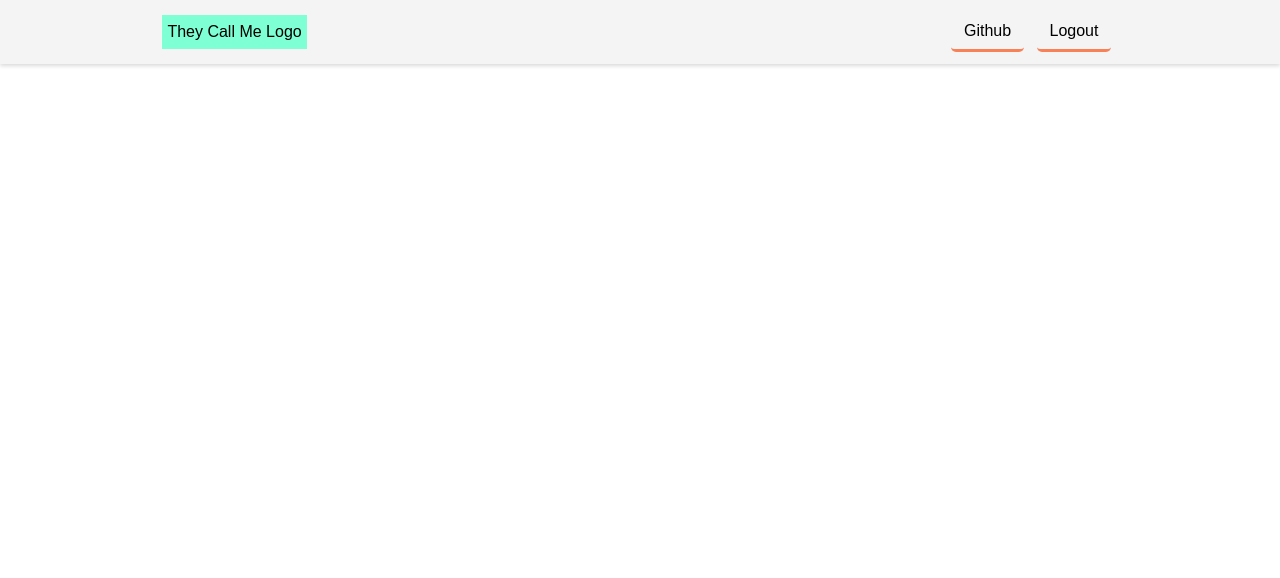
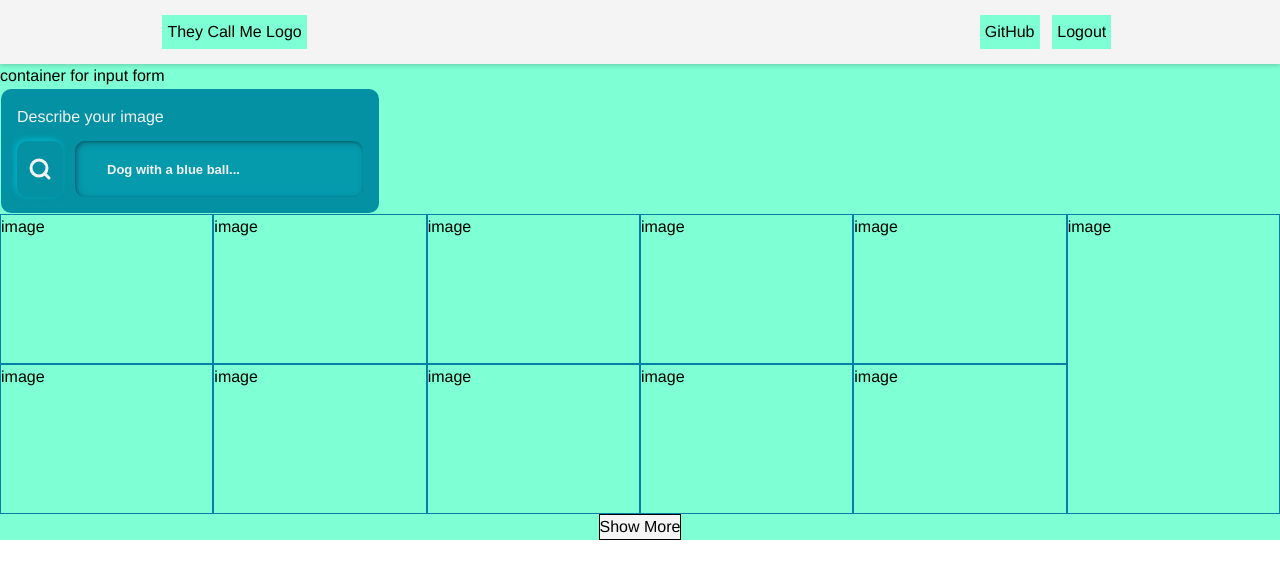
Before and after one commit to GPVcode/imaging-AI, a plain HTML site: page index.html in a window 1280 px wide. Drawn offline with Linux system fonts and the light colour scheme.

Commit message:
worked on search input form

```diff
--- a/index.html
+++ b/index.html
@@ -11,7 +11,7 @@
     <!-- Navbar -->
     <header id="navbar">
         <nav class="navbar-container container">
-            <div class="logo-filler">They Call Me Logo</div>
+            <div class="filler">They Call Me Logo</div>
             <!-- <a href="/index.html" class="home-link">
                 AI Image Generator
                 <img
@@ -34,15 +34,50 @@
             <div id="navbar-menu" aria-labelledby="navbar-toggle">
                 <ul class="navbar-links">
                     <!-- <li class="navbar-item"><a class="navbar-link" href="/pages/teams.html">Teams</a></li> -->
-                    <li class="navbar-item"><a class="navbar-link" href="https://github.com/GPVcode/NBA-API">Github</a></li>
-                    <li class="navbar-item"><a class="navbar-link" href="/teams">Logout</a></li>
+                    <div class="navbar-item filler">GitHub</div>
+                    <div class="navbar-item filler">Logout</div>
+                    <!-- <li class="navbar-item"><a class="navbar-link" href="https://github.com/GPVcode/NBA-API">Github</a></li>
+                    <li class="navbar-item"><a class="navbar-link" href="/teams">Logout</a></li> -->
                 </ul>
             </div>
         </nav>
     </header>
 
-    <h1>Hello world
-    </h1>
+    <div class="container-filler">container for input form
+        <div class="Card">
+            <div class="CardInner">
+                <label for="">Describe your image</label>
+                <div class="outer-container">
+                    <div class="Icon">
+                        <svg xmlns="http://www.w3.org/2000/svg" width="24" height="24" viewBox="0 0 24 24" fill="none" stroke="#f3f3f3" stroke-width="3" stroke-linecap="round" stroke-linejoin="round" class="feather feather-search"><circle cx="11" cy="11" r="8"/><line x1="21" y1="21" x2="16.65" y2="16.65"/></svg>
+                    </div>
+                    <div class="input-container">
+                        <input placeholder="Dog with a blue ball..." />
+                        <!-- <input type="submit" class="input-button"> -->
+                        </div>
+                </div>
+            </div>
+        </div>
+        <div class="api-container">
+            <div class="api-filler">image</div>
+            <div class="api-filler">image</div>
+            <div class="api-filler">image</div>
+            <div class="api-filler">image</div>
+            <div class="api-filler">image</div>
+            <div class="api-filler">image</div>
+            <div class="api-filler">image</div>
+            <div class="api-filler">image</div>
+            <div class="api-filler">image</div>
+            <div class="api-filler">image</div>
+            <div class="api-filler">image</div>
+
+        </div>
+
+        <div class="show-more-container">
+            <div class="show-more-btn">Show More</div>
+        </div>
+
+    </div>
     <script src="script.js"></script>
 </body>
 </html>
--- a/style.css
+++ b/style.css
@@ -22,8 +22,9 @@ html {
 body{
     height: 100vh;
     -webkit-font-smoothing: antialiased;
-    font-family: Arial, Helvetica, sans-serif;
+    font-family: Helvetica, sans-serif;
     line-height: 1.6;
+    min-width: fit-content;
 }
 
 /* improve media defaults */
@@ -112,11 +113,6 @@ p, h1, h2, h3, h4, h5, h6 {
     background-color: var(--navbar-bg-contrast);
 }
 
-/* logo filler */
-.logo-filler{
-    background-color: aquamarine;
-    padding: 5px;
-}
 /* logo */
 .navbar-logo {
     background-color: var(--navbar-text-color-focus);
@@ -207,6 +203,191 @@ p, h1, h2, h3, h4, h5, h6 {
   padding: 1em;
 }
 
+.container-filler {
+    padding-top: 64px;
+    background-color: aquamarine;
+    /* width: auto; */
+}
+/* filler */
+.filler{
+    background-color: aquamarine;
+    padding: 5px;
+
+}
+
+/* .input-button {
+    border: none;
+    padding: 8px 18px;
+    text-align: center;
+    cursor: pointer;
+    outline: none;
+    background-color: beige;
+    border-radius: 15px;
+    font-weight: bold;
+
+    color: cadetblue;
+    box-shadow: 0 3px cadetblue;
+}
+.input-button:hover{
+    background-color: blanchedalmond;
+}
+
+.input-button:active {
+    background-color: blanchedalmond;
+    box-shadow: 0 1px #345254;
+    transform: translateY(1px);
+} */
+/*
+.input-container {
+    background-color: #ffffff;
+    align-items: center;
+    justify-content: center;
+    column-gap: 25px;
+    display: flex;
+}
+ */
+
+.Card {
+    padding: 1px;
+    border-radius: 10px;
+    background: linear-gradient(-67deg, rgba(#ffffff, .7), blanchedalmond);
+    overflow: hidden;
+    box-shadow:
+      -2px -2px 6px rgba(#fff, .6),
+      2px 2px 12px #c8d8e7;
+    width: 380px;
+  }
+
+  .CardInner {
+    padding: 16px 16px;
+    background-color: #0491a3;
+    border-radius: 10px;
+  }
+
+  .outer-container {
+    display: flex;
+  }
+
+  .Icon {
+    min-width: 46px;
+    min-height: 46px;
+    display: flex;
+    align-items: center;
+    justify-content: center;
+    border-radius: 10px;
+    margin-right: 12px;
+    box-shadow: -2px -2px 6px #00b4cb, 1px 2px 6px #0491a3;
+
+    svg {
+      transform: translate(px, -1px);
+    }
+}
+
+  label {
+    display: block;
+    color: #ffffff;
+    margin-bottom: 12px;
+    font-weight: 400;
+    background: linear-gradient(45deg,#f3f3f3, #efefef);
+    background-clip: text;
+    -webkit-background-clip: text;
+    -webkit-text-fill-color: transparent;
+  }
+
+  .input-container {
+    width: 100%;
+  }
+
+  input {
+/*
+    --top-shadow: inset 1px 1px 3px #3b2c2c, inset 2px 2px 6px #171212;
+    --bottom-shadow: inset -2px -2px 4px rgba(212, 45, 45, 0.7);  */
+
+    background-color: #069aad;
+    padding: 16px 32px;
+    border: none;
+    display: block;
+    font-family: sans-serif;
+    font-weight: 600;
+    color: #a9b8c9;
+    border-radius: 10px;
+    transition: all 240ms ease-out;
+    width: 100%;
+
+
+    &::placeholder {
+      color: #f3f3f3;
+      font-size: small;
+    }
+
+    &:focus {
+      outline: none;
+      color: rgb(223, 223, 223);
+      background-color: lighten(#161d22, 3%);
+    }
+
+    box-shadow: inset 1px 1px 3px #05616d, inset 2px 2px 6px #067b8a;
+    /* 0.3em 0.3em 1em rgba(0, 0, 0, 0.3); */
+
+  };
+
+  .input-container {
+    border: 1px solid black;
+    /* --top-shadow: inset 1px 1px 3px #000000, inset 2px 2px 6px #1f1f1f;
+    --bottom-shadow: inset -2px -2px 4px rgba(0, 0, 0, 0.7); */
+
+    position: relative;
+    /* border-radius: 10px; */
+    overflow: hidden;
+
+    &:before,
+    &:after {
+      left: 0;
+      top: 0;
+      display: block;
+      content: "";
+      pointer-events: none;
+      width: 100%;
+      height: 100%;
+      position: absolute;
+    }
+
+
+
+    /* &:before {
+      box-shadow: var(--bottom-shadow);
+    }
+
+    &:after {
+      box-shadow: var(--top-shadow);
+    } */
+  }
+/* End of input */
+
+
+
+.api-container{
+    height: 300px;
+    display: flex;
+    flex-direction: row;
+    flex-wrap: wrap;
+}
+
+.api-container>*{
+    flex: 1 1 120px;
+    border: #077ea7 solid 1px;
+}
+
+.show-more-container {
+    display: flex;
+    align-items: center;
+    justify-content: center;
+}
+
+.show-more-btn {
+    background: whitesmoke;
+    border: 1px solid;
+}
 
 /* Add media queries for responsiveness - when the screen is 500px wide or less, stack the links on top of each other */
 @media screen and (min-width: 700px) {
@@ -234,4 +415,9 @@ p, h1, h2, h3, h4, h5, h6 {
       width: 100%;
       height: 100%;
     }
+
+    .api-container{
+        flex-direction: column;
+    }
+
   }
```
